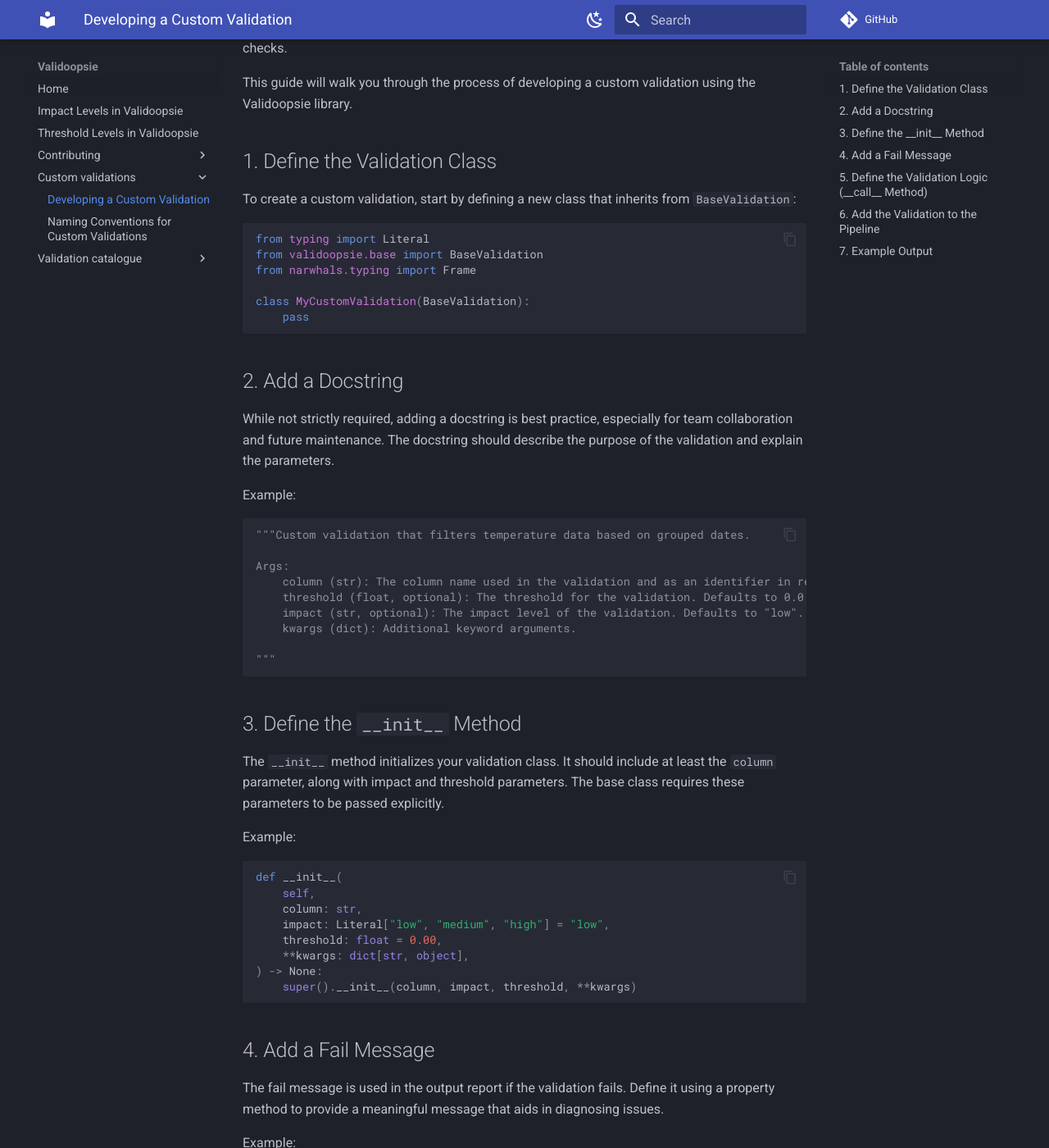
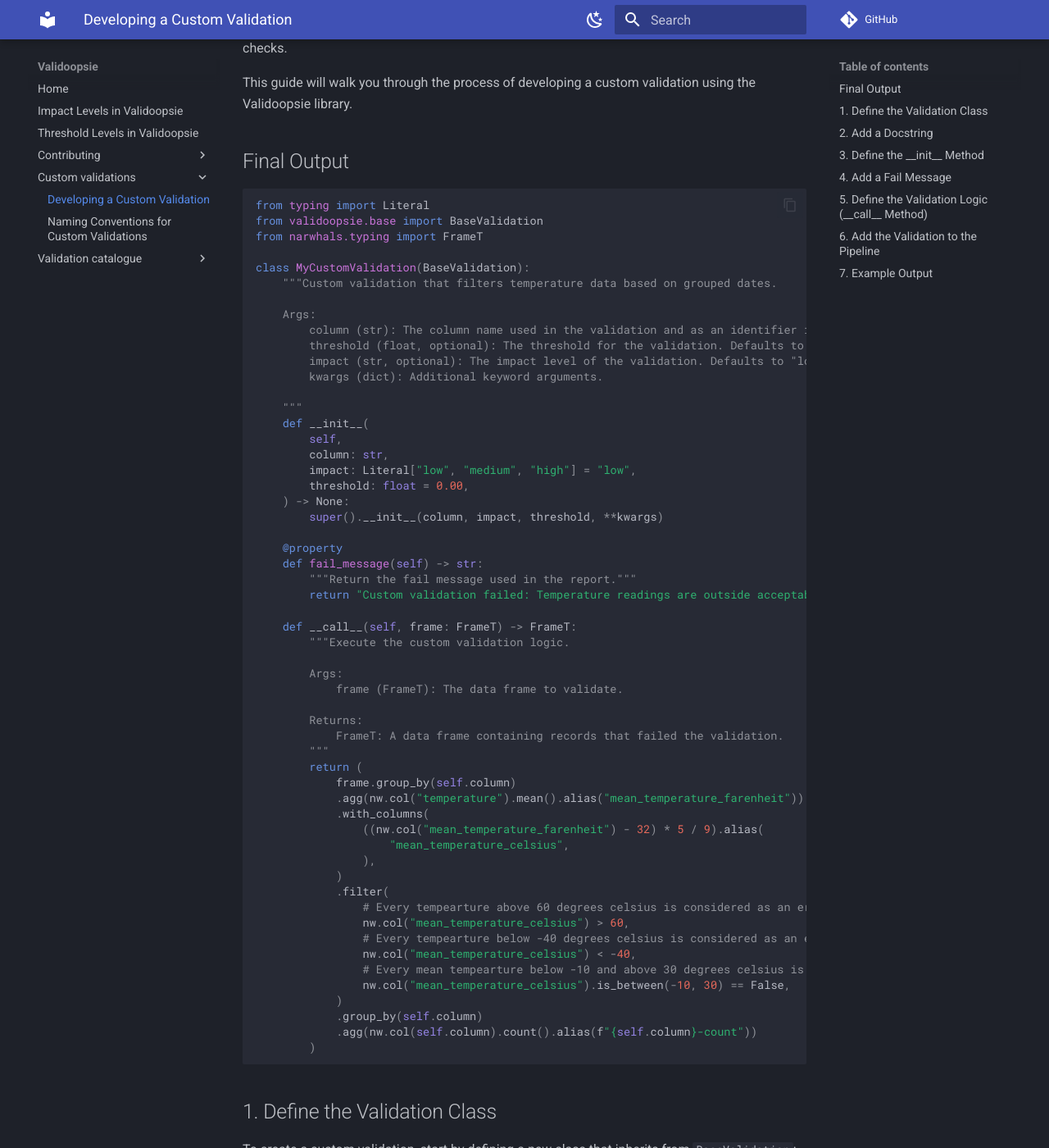
Before and after one commit to akmalsoliev/Validoopsie, an MkDocs documentation site: the page built from docs/custom_validations/DevelopingValidationCustom.md, in a window 1280 px wide and 1400 px high, scrolled down 210 px. Shown: the whole window at 82% size. Built offline with MkDocs 1.6.1 and Material for MkDocs 9.7.7, drawn with Linux system fonts in a browser that asks for light colours; nearby versions of some CDN libraries; library files that are not in the unit come from our copies; comment, search, counter and statistics services are not loaded; some of the changed text lies outside the part shown.

Commit message:
docs: improved custom validation docs

````diff
--- a/docs/custom_validations/DevelopingValidationCustom.md
+++ b/docs/custom_validations/DevelopingValidationCustom.md
@@ -8,6 +8,67 @@
 This guide will walk you through the process of developing a custom validation
 using the Validoopsie library.
 
+## Final Output
+
+```py
+from typing import Literal
+from validoopsie.base import BaseValidation
+from narwhals.typing import FrameT
+
+class MyCustomValidation(BaseValidation):
+    """Custom validation that filters temperature data based on grouped dates.
+
+    Args:
+        column (str): The column name used in the validation and as an identifier in results.
+        threshold (float, optional): The threshold for the validation. Defaults to 0.0.
+        impact (str, optional): The impact level of the validation. Defaults to "low".
+        kwargs (dict): Additional keyword arguments.
+
+    """
+    def __init__(
+        self,
+        column: str,
+        impact: Literal["low", "medium", "high"] = "low",
+        threshold: float = 0.00,
+    ) -> None:
+        super().__init__(column, impact, threshold, **kwargs)
+
+    @property
+    def fail_message(self) -> str:
+        """Return the fail message used in the report."""
+        return "Custom validation failed: Temperature readings are outside acceptable ranges."
+
+    def __call__(self, frame: FrameT) -> FrameT:
+        """Execute the custom validation logic.
+
+        Args:
+            frame (FrameT): The data frame to validate.
+
+        Returns:
+            FrameT: A data frame containing records that failed the validation.
+        """
+        return (
+            frame.group_by(self.column)
+            .agg(nw.col("temperature").mean().alias("mean_temperature_farenheit"))
+            .with_columns(
+                ((nw.col("mean_temperature_farenheit") - 32) * 5 / 9).alias(
+                    "mean_temperature_celsius",
+                ),
+            )
+            .filter(
+                # Every tempearture above 60 degrees celsius is considered as an error
+                nw.col("mean_temperature_celsius") > 60,
+                # Every tempearture below -40 degrees celsius is considered as an error
+                nw.col("mean_temperature_celsius") < -40,
+                # Every mean tempearture below -10 and above 30 degrees celsius is considered as an error
+                nw.col("mean_temperature_celsius").is_between(-10, 30) == False,
+            )
+            .group_by(self.column)
+            .agg(nw.col(self.column).count().alias(f"{self.column}-count"))
+        )
+
+```
+
 ## 1. Define the Validation Class
 
 To create a custom validation, start by defining a new class that inherits from `BaseValidation`:
@@ -15,10 +76,9 @@
 ```python
 from typing import Literal
 from validoopsie.base import BaseValidation
-from narwhals.typing import Frame
+from narwhals.typing import FrameT
 
 class MyCustomValidation(BaseValidation):
-    pass
 ```
 
 ## 2. Add a Docstring
@@ -50,14 +110,13 @@
 Example:
 
 ```python
-def __init__(
-    self,
-    column: str,
-    impact: Literal["low", "medium", "high"] = "low",
-    threshold: float = 0.00,
-    **kwargs: dict[str, object],
-) -> None:
-    super().__init__(column, impact, threshold, **kwargs)
+    def __init__(
+        self,
+        column: str,
+        impact: Literal["low", "medium", "high"] = "low",
+        threshold: float = 0.00,
+    ) -> None:
+        super().__init__(column, impact, threshold, **kwargs)
 ```
 
 ## 4. Add a Fail Message
@@ -69,10 +128,10 @@
 Example:
 
 ```python
-@property
-def fail_message(self) -> str:
-    """Return the fail message used in the report."""
-    return "Custom validation failed: Temperature readings are outside acceptable ranges."
+    @property
+    def fail_message(self) -> str:
+        """Return the fail message used in the report."""
+        return "Custom validation failed: Temperature readings are outside acceptable ranges."
 ```
 
 ## 5. Define the Validation Logic (`__call__` Method)
@@ -83,34 +142,34 @@
 Example:
 
 ```python
-def __call__(self, frame: Frame) -> Frame:
-    """Execute the custom validation logic.
+    def __call__(self, frame: FrameT) -> FrameT:
+        """Execute the custom validation logic.
 
-    Args:
-        frame (Frame): The data frame to validate.
+        Args:
+            frame (FrameT): The data frame to validate.
 
-    Returns:
-        Frame: A data frame containing records that failed the validation.
-    """
-    return (
-        frame.group_by(self.column)
-        .agg(nw.col("temperature").mean().alias("mean_temperature_farenheit"))
-        .with_columns(
-            ((nw.col("mean_temperature_farenheit") - 32) * 5 / 9).alias(
-                "mean_temperature_celsius",
-            ),
+        Returns:
+            FrameT: A data frame containing records that failed the validation.
+        """
+        return (
+            frame.group_by(self.column)
+            .agg(nw.col("temperature").mean().alias("mean_temperature_farenheit"))
+            .with_columns(
+                ((nw.col("mean_temperature_farenheit") - 32) * 5 / 9).alias(
+                    "mean_temperature_celsius",
+                ),
+            )
+            .filter(
+                # Every tempearture above 60 degrees celsius is considered as an error
+                nw.col("mean_temperature_celsius") > 60,
+                # Every tempearture below -40 degrees celsius is considered as an error
+                nw.col("mean_temperature_celsius") < -40,
+                # Every mean tempearture below -10 and above 30 degrees celsius is considered as an error
+                nw.col("mean_temperature_celsius").is_between(-10, 30) == False,
+            )
+            .group_by(self.column)
+            .agg(nw.col(self.column).count().alias(f"{self.column}-count"))
         )
-        .filter(
-            # Every tempearture above 60 degrees celsius is considered as an error
-            nw.col("mean_temperature_celsius") > 60,
-            # Every tempearture below -40 degrees celsius is considered as an error
-            nw.col("mean_temperature_celsius") < -40,
-            # Every mean tempearture below -10 and above 30 degrees celsius is considered as an error
-            nw.col("mean_temperature_celsius").is_between(-10, 30) == False,
-        )
-        .group_by(self.column)
-        .agg(nw.col(self.column).count().alias(f"{self.column}-count"))
-    )
 ```
 
 **Notes:**
````
Also changed, not shown: other parts of docs/custom_validations/DevelopingValidationCustom.md (+1 -1 lines), docs/custom_validations/naming_conventions.md (+8 -9 lines), 2 other files.
